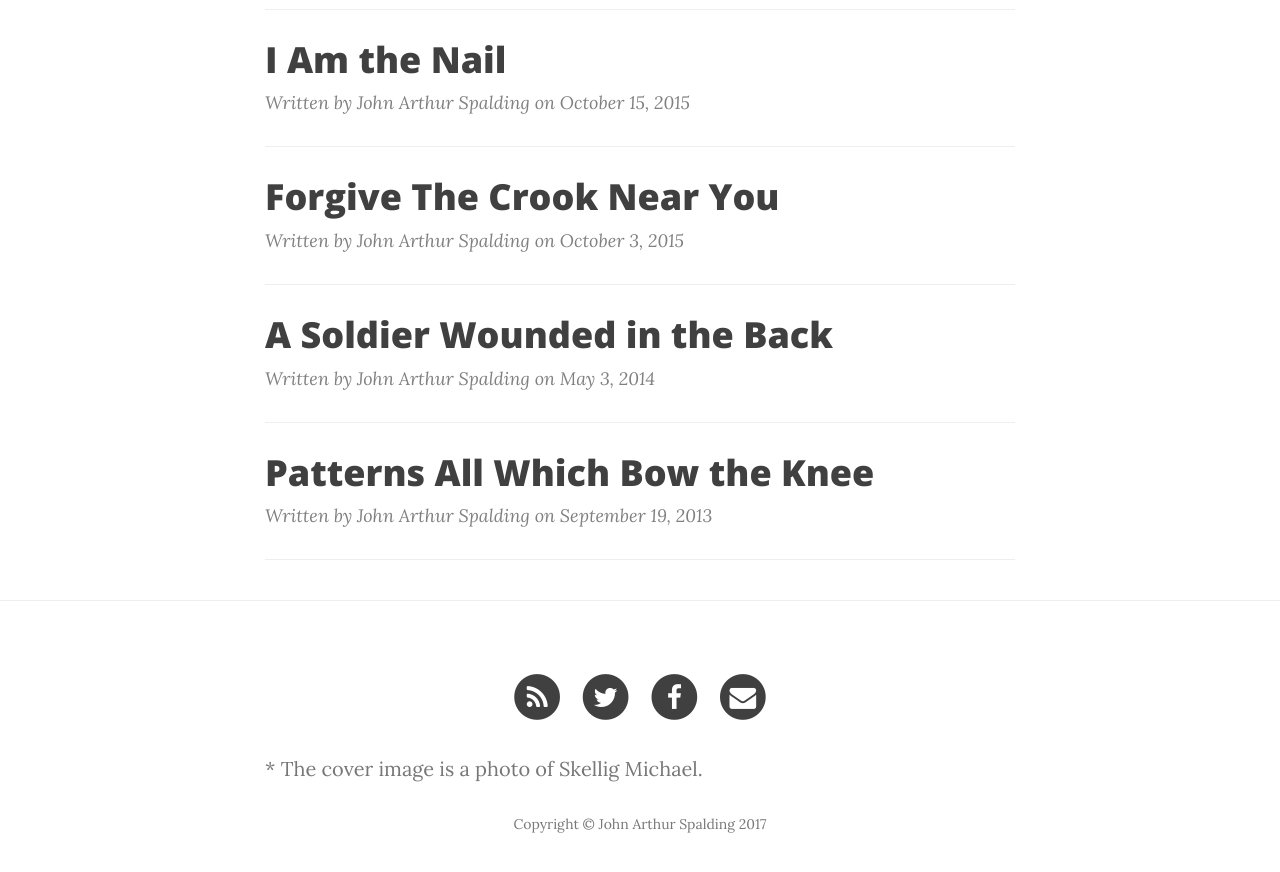
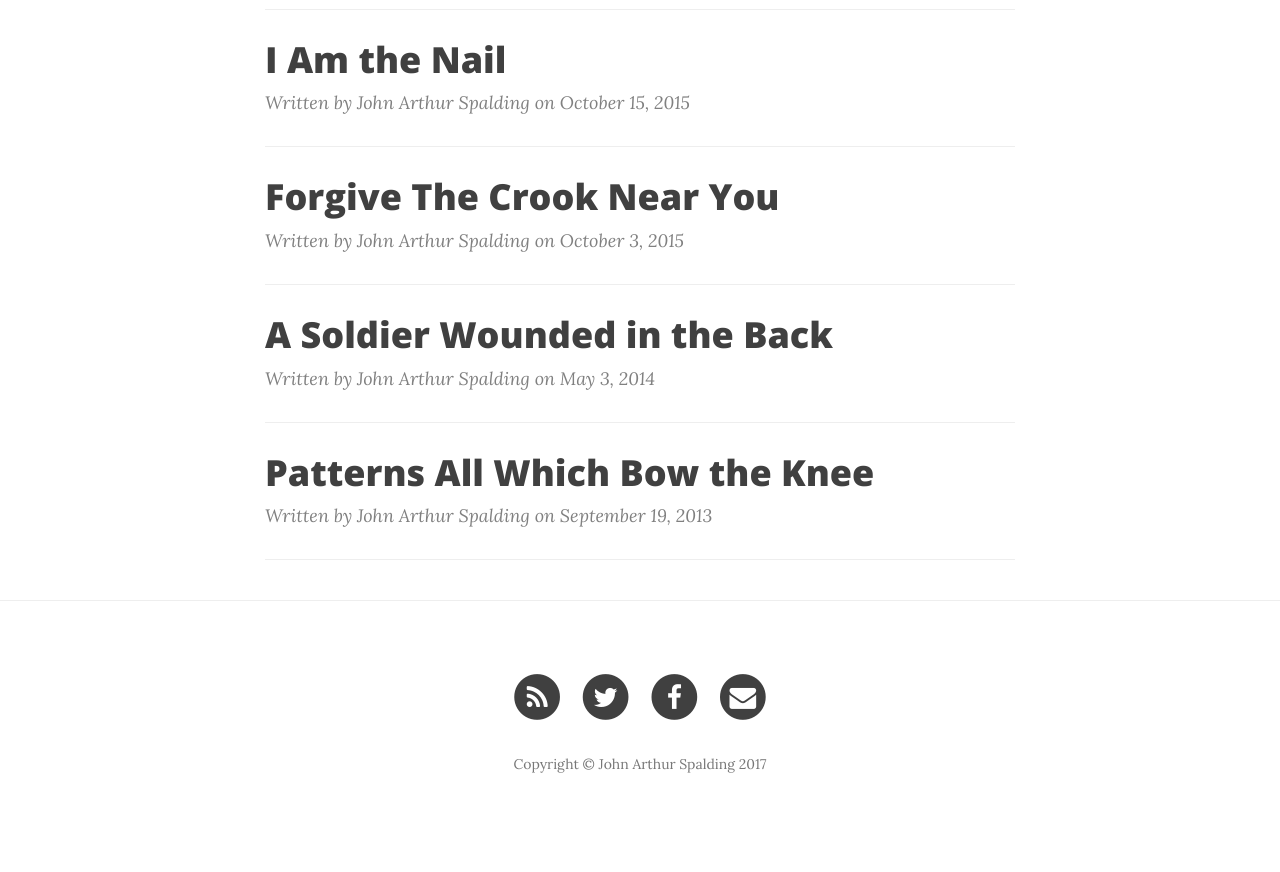
Before and after one commit to fotoetienne/johnarthurspalding, a Jekyll site: the page built from index.html, in a window 1280 px wide and 900 px high, scrolled down 689 px. Shown: the top 872 px of the window. Built offline with Jekyll 4.4.1, drawn with Linux system fonts in a browser that asks for light colours; nearby versions of some CDN libraries; the list of posts is cut into pages by our own code; after the commit the page ends 1529 px from its top, so only the background shows below that.

Commit message:
Remove cover image note

```diff
--- a/_includes/footer.html
+++ b/_includes/footer.html
@@ -53,7 +53,6 @@
                     </li>
                     {% endif %}
                 </ul>
-                <p class="text-muted">* The cover image is a photo of Skellig Michael.</p>
                 <p class="copyright text-muted">Copyright &copy; {{ site.copyright_name }} {{ site.time | date: '%Y' }}</p>
             </div>
         </div>
```
